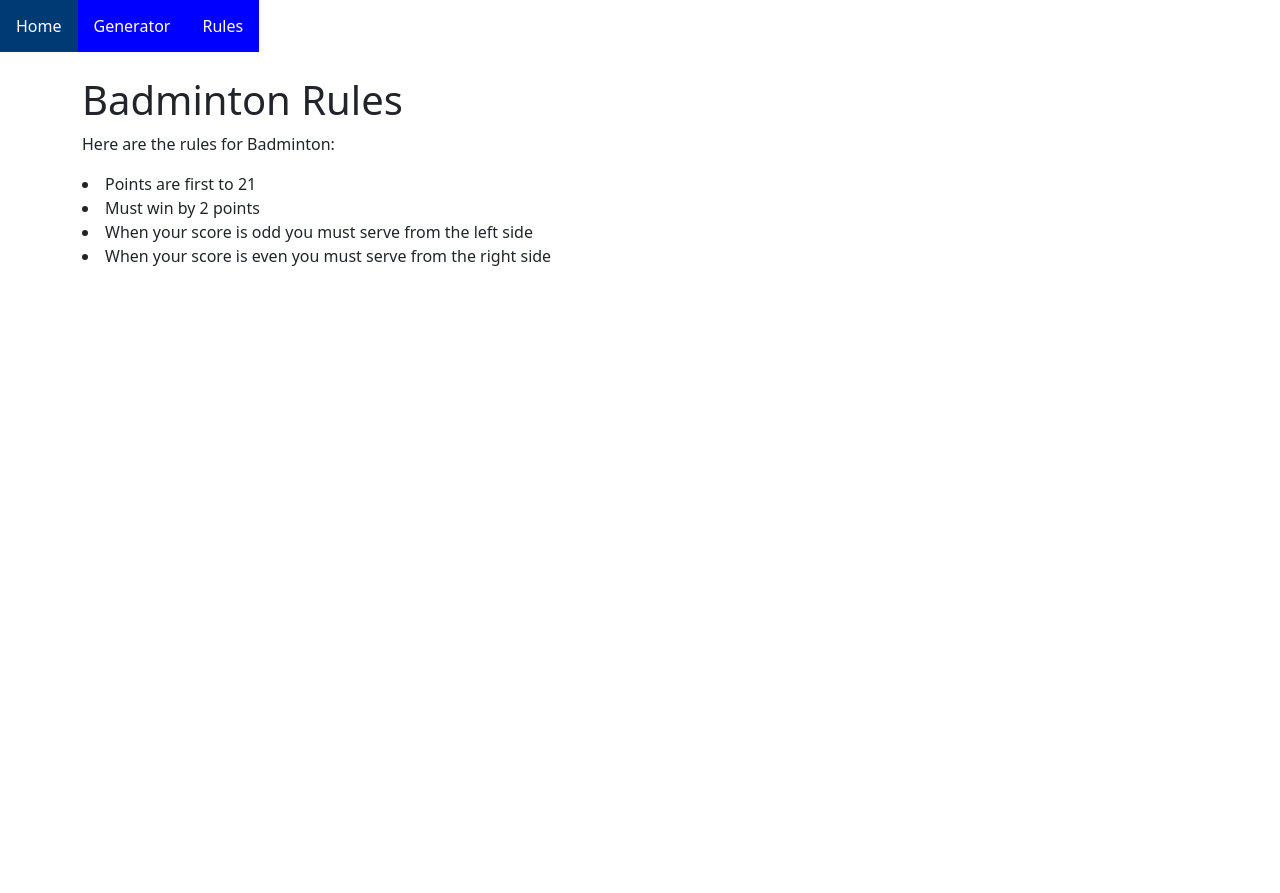
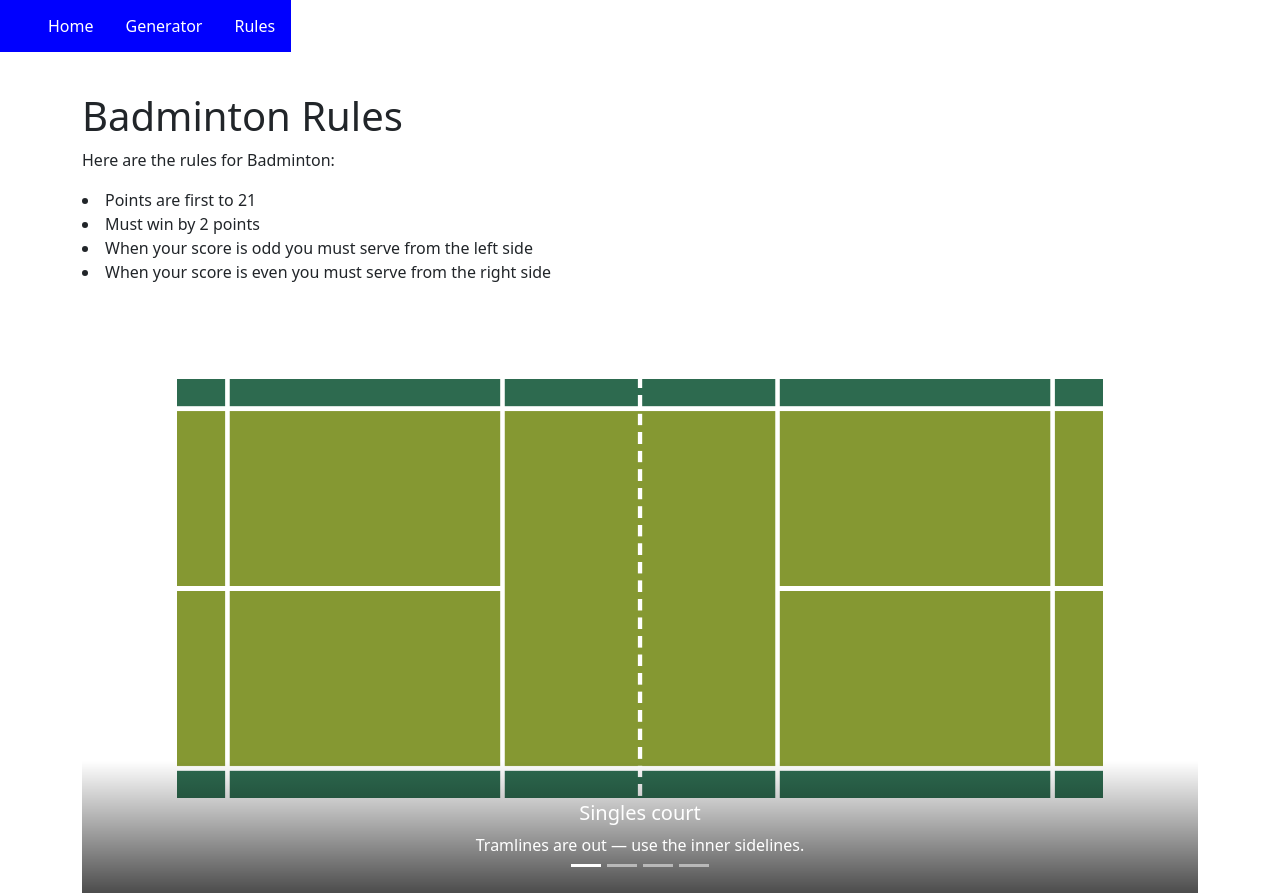
Before and after one commit to CarlySo132/L3-Computer-Science-Project, a Flask app: page /badminton in a window 1280 px wide. Before the commit the page ends 266 px from the top, so only its background shows below. Run offline with Flask 3, Linux system fonts and the light colour scheme.

Commit message:
Added a Badminton In/Out Carousel

```diff
--- a/templates/badminton.html
+++ b/templates/badminton.html
@@ -1,6 +1,30 @@
 {% extends 'base.html' %}
 
 {% block content %}
+
+
+<head>
+  <link href="https://cdn.jsdelivr.net/npm/bootstrap@5.3.8/dist/css/bootstrap.min.css" rel="stylesheet" integrity="sha384-sRIl4kxILFvY47J16cr9ZwB07vP4J8+LH7qKQnuqkuIAvNWLzeN8tE5YBujZqJLB" crossorigin="anonymous">
+  <script src="https://cdn.jsdelivr.net/npm/bootstrap@5.3.8/dist/js/bootstrap.bundle.min.js" integrity="sha384-FKyoEForCGlyvwx9Hj09JcYn3nv7wiPVlz7YYwJrWVcXK/BmnVDxM+D2scQbITxI" crossorigin="anonymous"></script>
+
+  <!-- your existing head stuff (bootstrap link etc) -->
+
+  <style>
+    .carousel-item {
+      position: relative;
+    }
+
+    .carousel-caption {
+      background: linear-gradient(transparent, rgba(0, 0, 0, 0.7));
+      left: 0;
+      right: 0;
+      bottom: 0;
+      padding: 40px 20px 20px;
+    }
+  </style>
+
+</head>
+
 <h1>Badminton Rules</h1>
 <p>Here are the rules for Badminton:</p>
     <div class="rules">
@@ -10,4 +34,54 @@
         <li>When your score is even you must serve from the right side</li>
     </div>
 
+
+<body>
+  <div id="carouselExampleCaptions" class="carousel slide" data-bs-ride="carousel">
+    <div class="carousel-indicators">
+      <button type="button" data-bs-target="#carouselExampleCaptions" data-bs-slide-to="0" class="active" aria-current="true" aria-label="Slide 1"></button>
+      <button type="button" data-bs-target="#carouselExampleCaptions" data-bs-slide-to="1" aria-label="Slide 2"></button>
+      <button type="button" data-bs-target="#carouselExampleCaptions" data-bs-slide-to="2" aria-label="Slide 3"></button>
+      <button type="button" data-bs-target="#carouselExampleCaptions" data-bs-slide-to="3" aria-label="Slide 4"></button>
+    </div>
+    <div class="carousel-inner">
+      <div class="carousel-item active">
+        <img src="/static/singles-court.png" class="d-block w-100" alt="Singles court">
+        <div class="carousel-caption d-none d-md-block">
+          <h5>Singles court</h5>
+          <p>Tramlines are out — use the inner sidelines.</p>
+        </div>
+      </div>
+      <div class="carousel-item">
+        <img src="/static/doubles-court.png" class="d-block w-100" alt="Doubles court">
+        <div class="carousel-caption d-none d-md-block">
+          <h5>Doubles court</h5>
+          <p>Full width is in — use the outer sidelines.</p>
+        </div>
+      </div>
+      <div class="carousel-item">
+        <img src="/static/singles-serve.png" class="d-block w-100" alt="Singles serve">
+        <div class="carousel-caption d-none d-md-block">
+          <h5>Singles serve</h5>
+          <p>Serve diagonally into the long narrow box.</p>
+        </div>
+      </div>
+      <div class="carousel-item">
+        <img src="/static/doubles-serve.png" class="d-block w-100" alt="Doubles serve">
+        <div class="carousel-caption d-none d-md-block">
+          <h5>Doubles serve</h5>
+          <p>Short & wide — the back tramline is out.</p>
+        </div>
+      </div>
+    </div>
+    <button class="carousel-control-prev" type="button" data-bs-target="#carouselExampleCaptions" data-bs-slide="prev">
+      <span class="carousel-control-prev-icon" aria-hidden="true"></span>
+      <span class="visually-hidden">Previous</span>
+    </button>
+    <button class="carousel-control-next" type="button" data-bs-target="#carouselExampleCaptions" data-bs-slide="next">
+      <span class="carousel-control-next-icon" aria-hidden="true"></span>
+      <span class="visually-hidden">Next</span>
+    </button>
+  </div>
+</body>
+
 {% endblock%}
```
Also changed, not shown: static/doubles-court.png (added), static/doubles-serve.png (added), static/singles-court.png (added), static/singles-serve.png (added).
